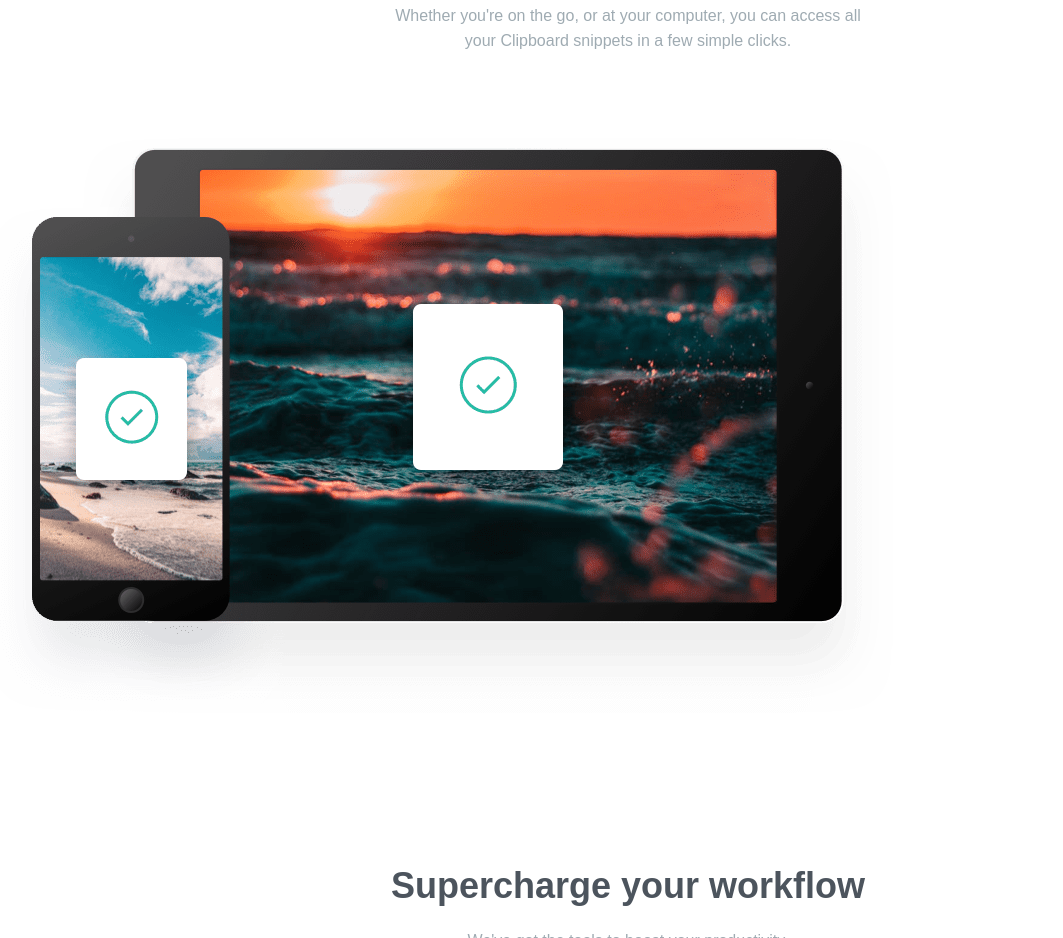
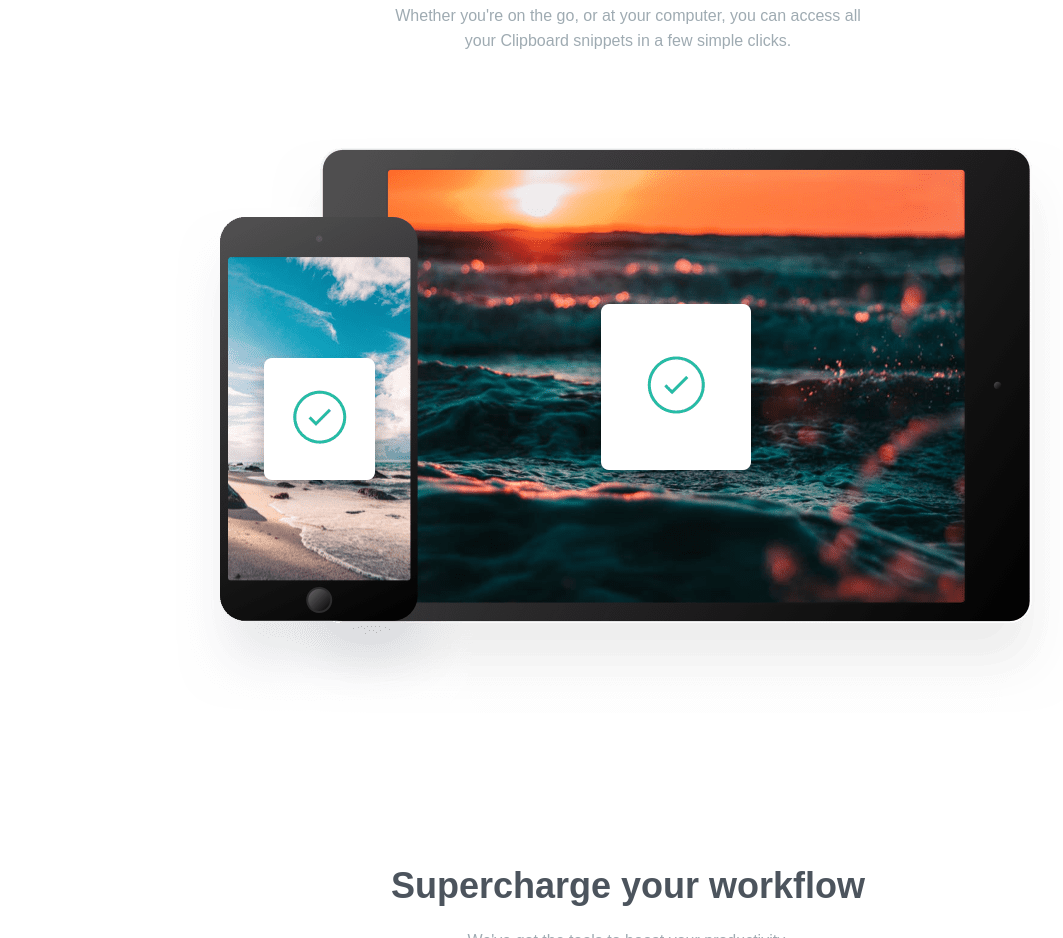
Before and after one commit to karolbanat/clipboard-landing-page, a website: page index.html in a window 1280 px wide. Shown: the part 1637-2575 px from the top of the page, without its empty margins (12-1075 px from the left). Drawn offline with nearby package versions, Linux system fonts and the light colour scheme; a web font is replaced by a local one.

Commit message:
Access section image styling

```diff
--- /dev/null
+++ b/src/sass/components/_access.scss
@@ -0,0 +1,5 @@
+.access {
+	&__image {
+		margin-inline: auto;
+	}
+}
--- a/src/sass/main.scss
+++ b/src/sass/main.scss
@@ -14,3 +14,4 @@
 @import './components/btn';
 @import './components/snippets';
 @import './components/feature';
+@import './components/access';
```
Also changed, not shown: dist/css/main.min.css.
